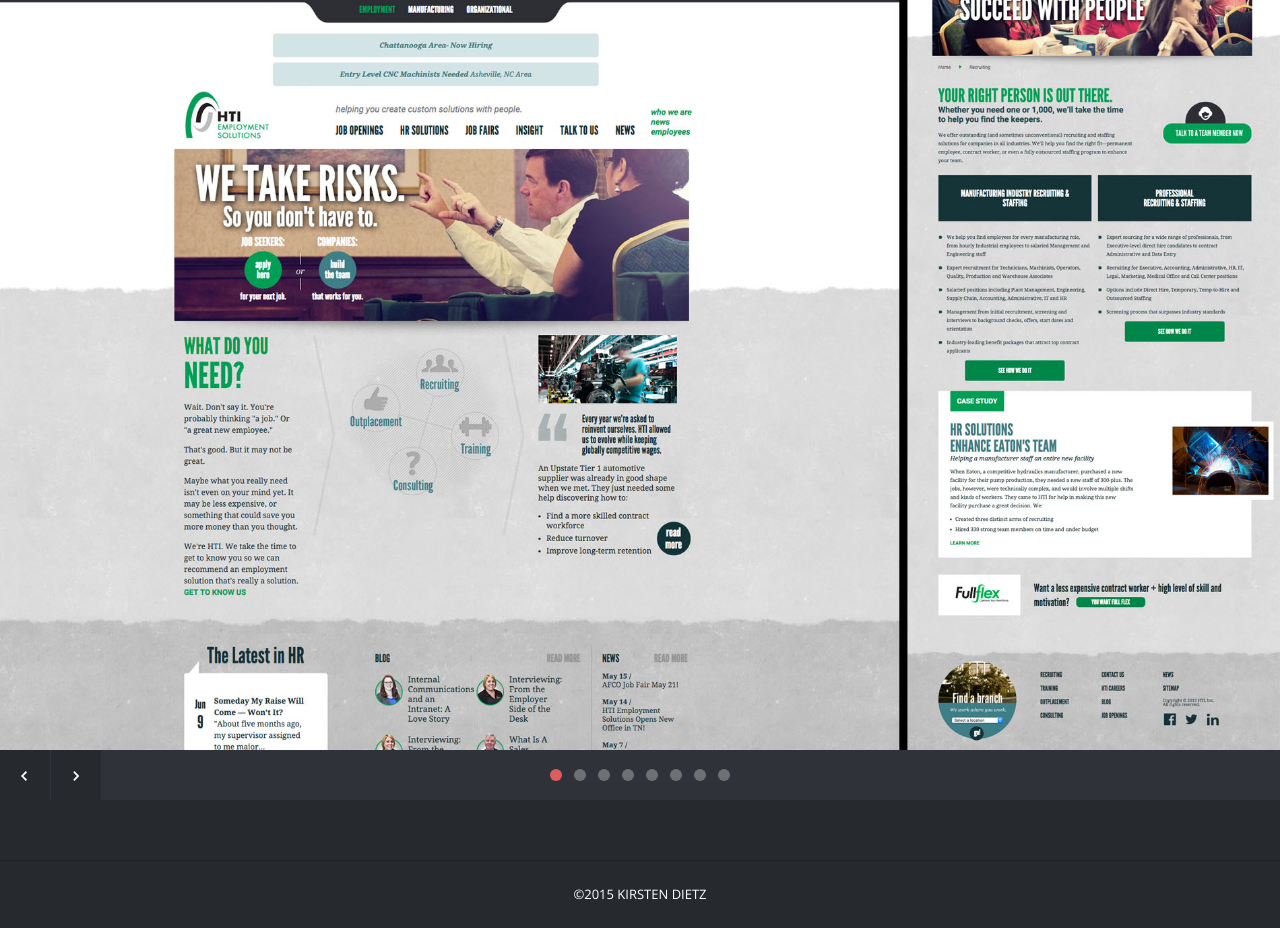
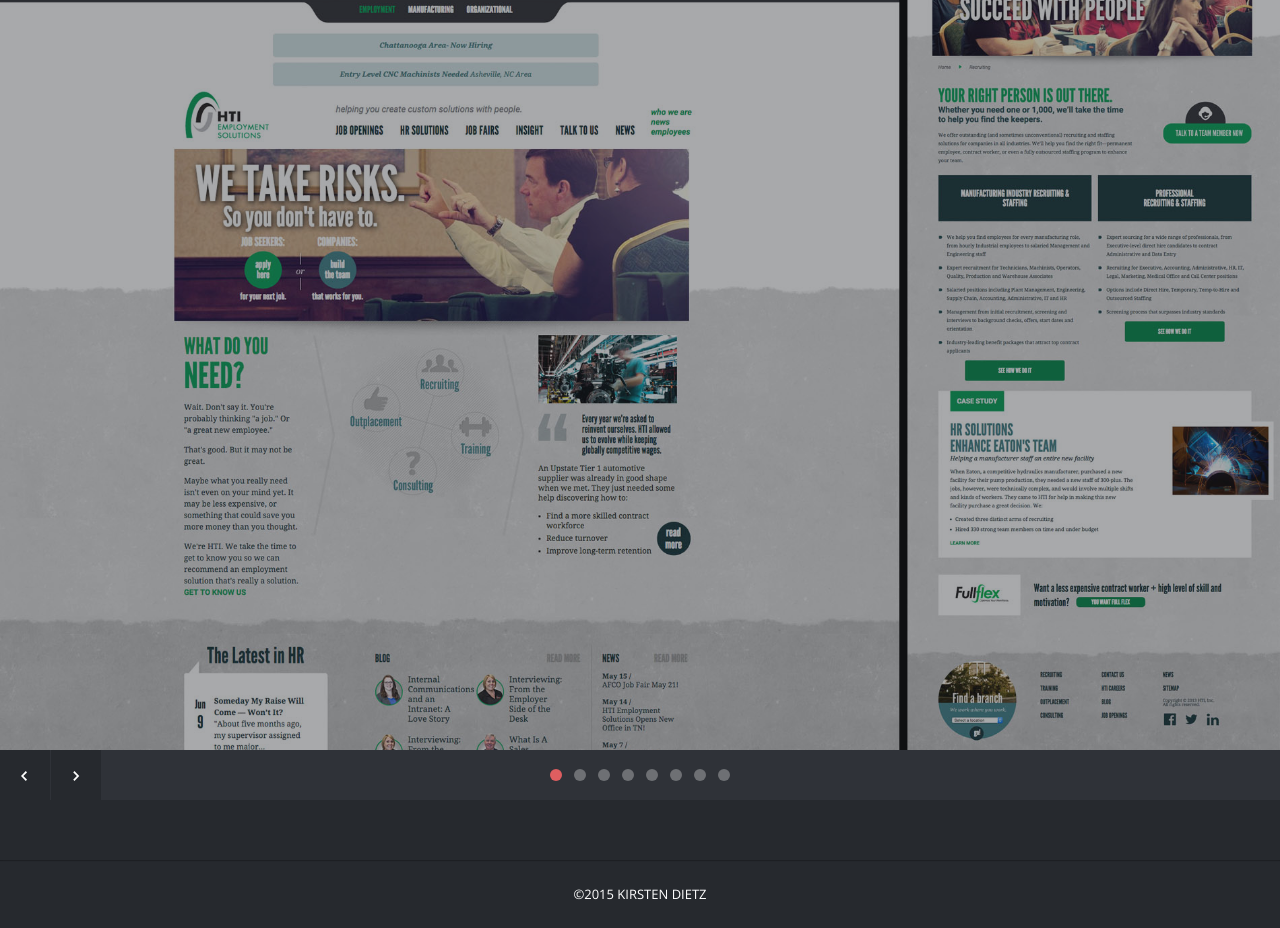
Before and after one commit to timetrapped/timetrapped.github.io, a PHP site: page /index.html in a window 1280 px wide. Run offline with PHP 8.4, Linux system fonts and the light colour scheme; some libraries are stand-ins or nearby versions.

Commit message:
Added the photo overlay back but with reduced opacity per designer.

```diff
--- a/css/main.css
+++ b/css/main.css
@@ -328,7 +328,7 @@
 	width: 100%;
 	height: 100%;
 	background: #26292E;
-	opacity: 0.7;
+	opacity: 0.4;  /* 0.7 */
 	filter: alpha(opacity=70);
 	z-index: 0;
 }
--- a/index.html
+++ b/index.html
@@ -91,7 +91,7 @@
 
 <!-- Homepage Slider -->
 <div id="home-slider">
-    <!--<div class="overlay"></div>-->
+    <div class="overlay"></div>
 
 	<div class="container">
     	<div class="row">
```
